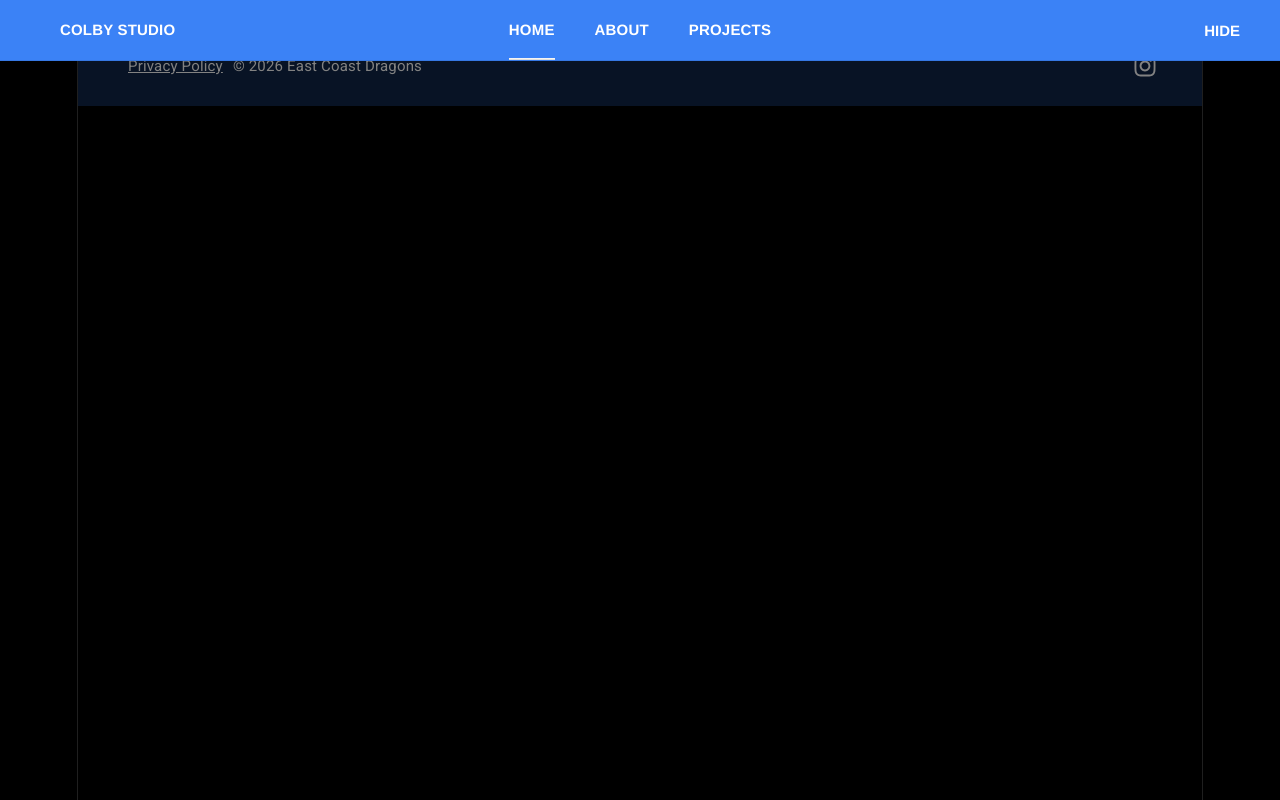
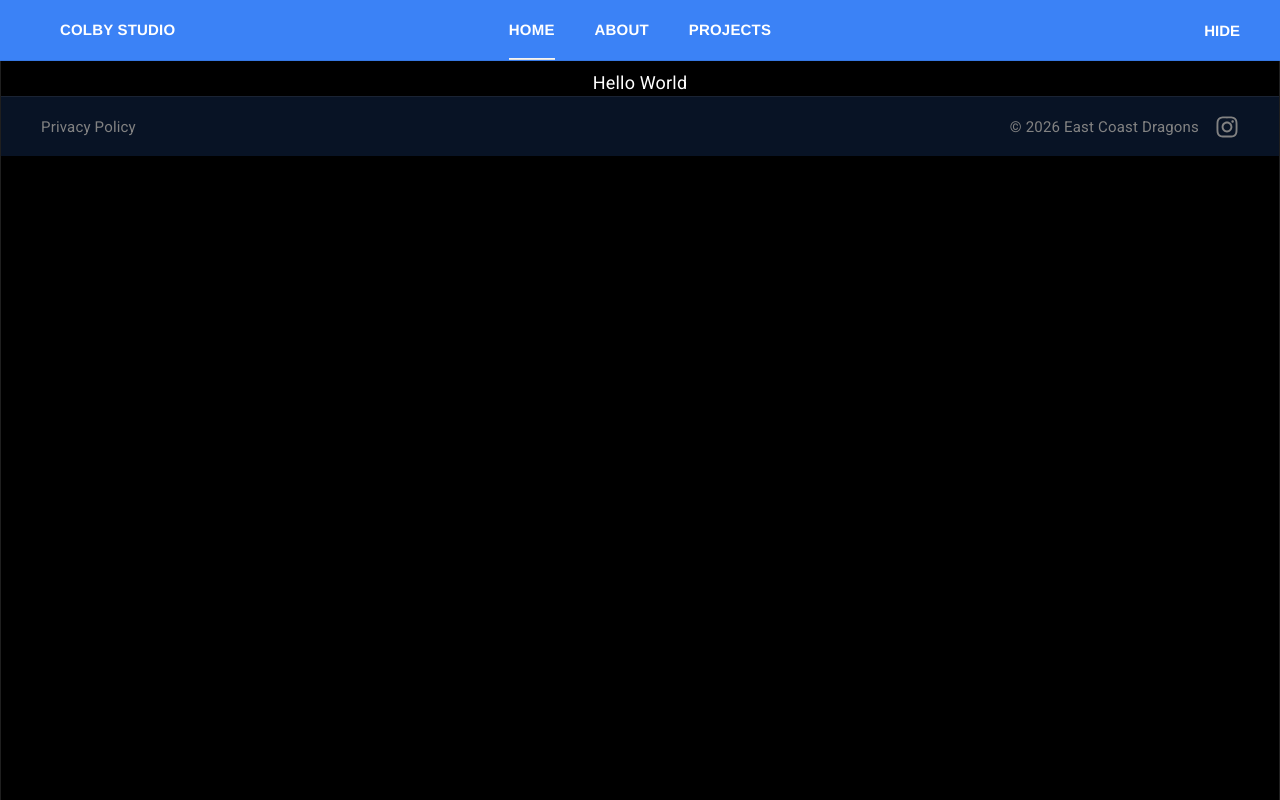
Before and after one commit to aduan48/Colby-Studio, a React (Vite) app in the folder colby-studio-web/: page / in a window 1280 px wide. Built offline with nearby package versions, Linux system fonts and the light colour scheme.

Commit message:
added more footers

```diff
--- a/colby-studio-web/src/App.css
+++ b/colby-studio-web/src/App.css
@@ -1,3 +1,4 @@
 .pages {
-    margin-top: 80px;
+    margin-top: 70px;
+    width: 100%;
 }
--- a/colby-studio-web/src/App.jsx
+++ b/colby-studio-web/src/App.jsx
@@ -29,8 +29,10 @@ function App() {
       <Router>
         <ScrollToTop />
         <Navbar />
-        <AnimatedRoutes className = 'pages'/>
-        <Footer />
+        <div className='pages'>
+          <AnimatedRoutes />
+          <Footer />
+        </div>
       </Router>
     </div>
   )
--- a/colby-studio-web/src/components/Footer.jsx
+++ b/colby-studio-web/src/components/Footer.jsx
@@ -12,16 +12,27 @@ function Footer() {
   return (
     <div className='footer'>
 
-    <div className='copyright'>
-        <p><Link to ='/privacy-policy'>Privacy Policy</Link> &copy; {new Date().getFullYear()} East Coast Dragons</p>
-      </div>
-      <div className='socialMedia'>
-        <a href="https://www.instagram.com/eastcoastdragons/?hl=en" target="_blank" rel="noopener noreferrer">
-            <FaInstagram size={24} />
-        </a>
+        <div className='top-footer'>
+            <div className='short-blurb'>
 
-      </div>
+            </div>
 
+            <div className='sub-pages'>
+
+            </div>
+        </div>
+
+        <div className='bottom-footer'>
+            <div className='links'>
+                <p><Link to ='/privacy-policy'>Privacy Policy</Link> </p>
+            </div>
+            <div className='copyright'>
+                <p>&copy; {new Date().getFullYear()} East Coast Dragons</p>
+                <a href="https://www.instagram.com/thestudioatcolby/?hl=en" target="_blank" rel="noopener noreferrer">
+                    <FaInstagram size={24} />
+                </a>
+            </div>
+        </div>
     </div>
   )
 }
--- a/colby-studio-web/src/index.css
+++ b/colby-studio-web/src/index.css
@@ -3,6 +3,8 @@
 :root {
   --text: #ffffff;
   --text-h: #ffffff;
+  --text-gray: #828282;
+  --subtle-gray: #82828226;
   --bg: #000000;
   --border: #1f1f1f;
   --code-bg: #141414;
@@ -42,8 +44,7 @@ body {
 }
 
 #root {
-  width: 1126px;
-  max-width: 100%;
+  width: 100%;
   margin: 0 auto;
   text-align: center;
   border-inline: 1px solid var(--border);
--- a/colby-studio-web/src/styles/Footer.css
+++ b/colby-studio-web/src/styles/Footer.css
@@ -1,52 +1,47 @@
 .footer {
-    background:var(--accent-bg);
-    height:10vh;
-    width:100%;
-    display: flex;
-    justify-content:center;
-    align-items: center;
+  background: var(--accent-bg);
+  width: 100%;
 }
 
-.copyright{
-  flex-direction: column;
+/* --- BOTTOM FOOTER --- */
+
+.bottom-footer {
+  min-height: 60px;
+  display: flex;
+  justify-content: space-between;
+  align-items: center;
+  padding: 0 40px;
+  box-sizing: border-box;
+  border-top: 1px solid var(--subtle-gray);
 }
 
-.socialMedia svg {
-  color: var(--grey);
-  margin: 5px;
-  font-size: 40px;
-  cursor: pointer;
+.bottom-footer .links {
+  display: flex;
+  align-items: center;
+  gap: 20px;
 }
 
-.socialMedia  {
-
-  flex: 50%;
-  height: 100%;
+.bottom-footer .copyright {
+  margin-left: auto;
   display: flex;
-  align-items: center;
-  justify-content: flex-end;
-  padding-right: 30px;
+  align-items: center;   /* lines the icon up with the text */
+  gap: 16px;             /* space between the copyright text and the icon */
 }
 
-
-.footer p {
-  color: #828282;
-  flex: 50%;
-  height: 100%;
-  display: flex;
-  align-items: center;
-  padding-left: 0;
-  margin-left: 50px;
+.bottom-footer p {
+  color: var(--text-gray);
+  margin: 0;
   font-size: 15px;
 }
 
+.bottom-footer a {
+  color: var(--text-gray);
+  display: inline-flex;
+  align-items: center;
+  font-size: 15px;
+  text-decoration: none;
+}
 
-.footer a {
-  color: #828282;
-  height: 100%;
-  display: flex;
-  align-items: center;
-  padding-left: 0;
-  margin-right: 10px;
-  font-size: 15px;
+.bottom-footer a:hover {
+  color: white;
 }
```
Also changed, not shown: 1 other file (tests, documents, lock files or other folders).
